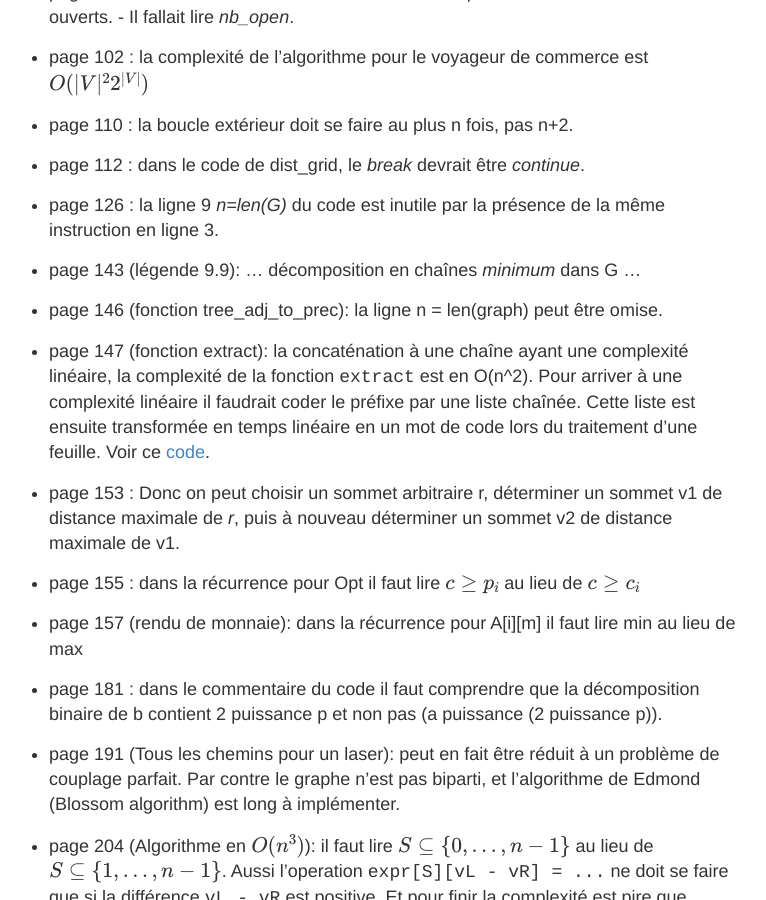
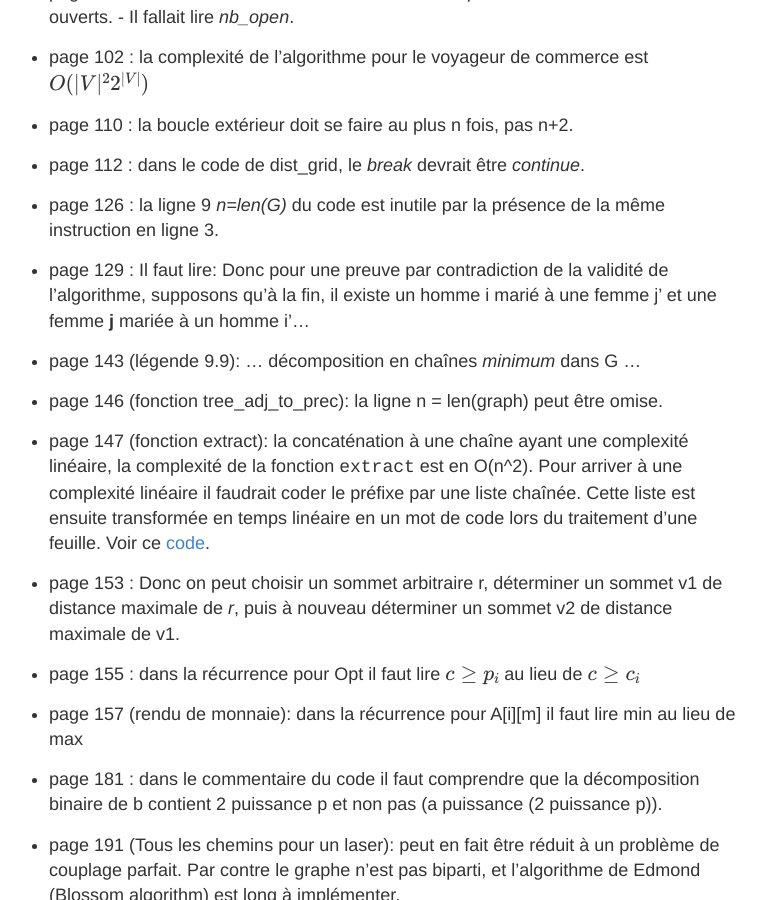
Before and after one commit to jilljenn/tryalgo.org, a Jekyll site: the page built from errata.md, in a window 1280 px wide and 900 px high, scrolled down 936 px. Shown: the whole window, without its empty margins (261-1027 px from the left). Built offline with Jekyll 4.4.1, drawn with Linux system fonts in a browser that asks for light colours; nearby versions of some CDN libraries; formulas are drawn with MathJax 3.

Commit message:
gale_shapley

```diff
--- a/errata.md
+++ b/errata.md
@@ -31,6 +31,8 @@ Voici une liste de coquilles dans le livre.
 
 - page 126 : la ligne 9 *n=len(G)* du code est inutile par la présence de la même instruction en ligne 3.
 
+- page 129 : Il faut lire: Donc pour une preuve par contradiction de la validité de l'algorithme, supposons qu'à la fin, il existe un homme i marié à une femme j' et une femme **j** mariée à un homme i'...
+
 - page 143 (légende 9.9): ... décomposition en chaînes *minimum* dans G ...
 
 - page 146 (fonction tree_adj_to_prec): la ligne n = len(graph) peut être omise.
```
